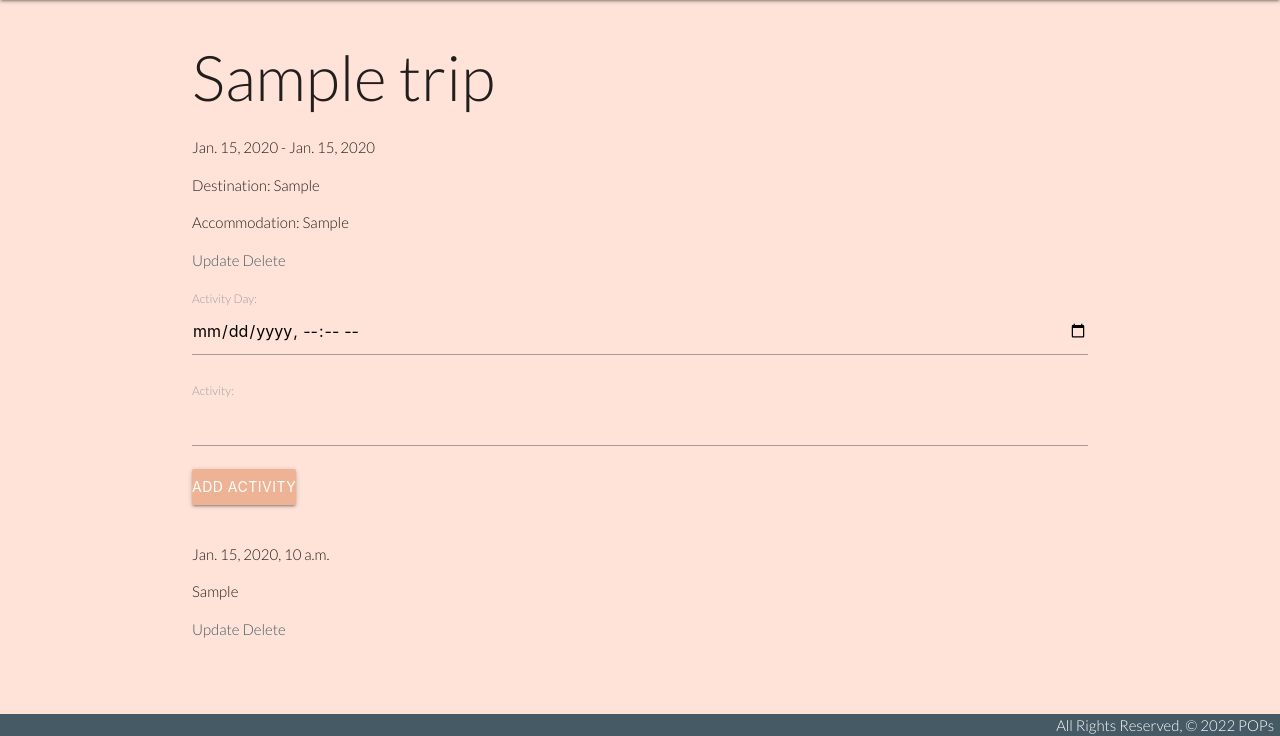
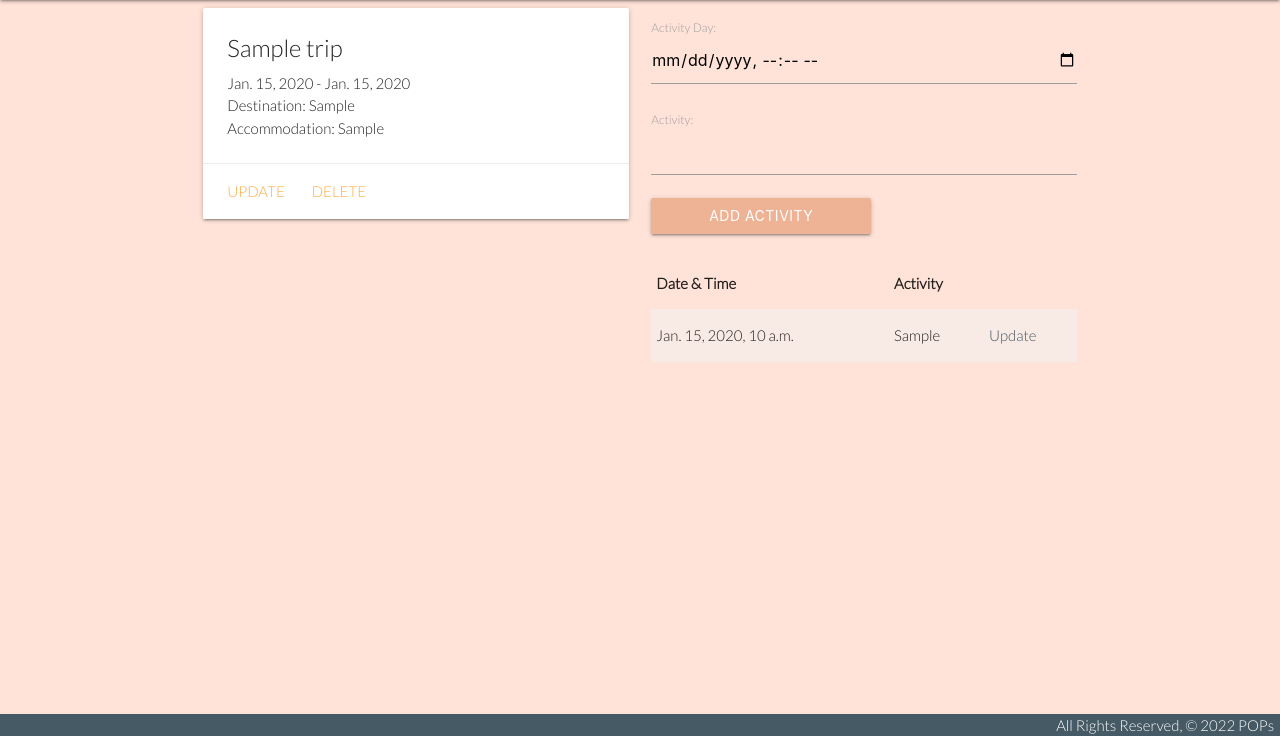
Before and after one commit to iris-personal/Next-Stop, a Django app: page /trips/1/ in a window 1280 px wide. Shown: the part 64-800 px from the top of the page. Run offline with Django 4.2, Linux system fonts and the light colour scheme; a user stored in the database is signed in; tables that the repository leaves empty hold one stand-in row (values such as "Sample post").

Commit message:
Styling update & Delete fix

```diff
--- a/main_app/templates/base.html
+++ b/main_app/templates/base.html
@@ -9,7 +9,7 @@
     <script src="https://cdnjs.cloudflare.com/ajax/libs/materialize/1.0.0/js/materialize.min.js"></script>
     <link rel="stylesheet" type="text/css" href="{% static 'css/style.css' %}">
     <title>Next Stop</title>
-    <link rel="icon" href="https://i.imgur.com/XqW2YV0.jpg" type="image/png">
+    <link rel="icon" href="https://i.imgur.com/Vw5qWcd.png" type="image/png">
     <link rel="preconnect" href="https://fonts.googleapis.com">
     <link rel="preconnect" href="https://fonts.gstatic.com" crossorigin>
     <link href="https://fonts.googleapis.com/css2?family=Lato:wght@300&display=swap" rel="stylesheet">
--- a/main_app/templates/main_app/activity_form.html
+++ b/main_app/templates/main_app/activity_form.html
@@ -7,9 +7,11 @@
 <form action="" method="POST">
   {% csrf_token %}
   {{ form.as_p }}
-  <input type="submit" value="Submit!" class="btn">
+  <input type="submit" value="Update Activity" class="waves-effect waves-light btn" id="btn">&nbsp;&nbsp;
+  <a class="waves-effect waves-light btn" id="btn" href="{% url 'activities_delete' activity.id %}">Delete Activity</a>
 </form>
 
 
 
+
 {% endblock %}
--- a/main_app/templates/main_app/trip_confirm_delete.html
+++ b/main_app/templates/main_app/trip_confirm_delete.html
@@ -9,9 +9,8 @@
 
       <form action="" method="POST">
         {% csrf_token %}
-        <input type="submit" value="Yes - Delete!">
-        <br>
-        <a href="{% url 'detail' trip.id %}">Cancel</a>
+        <input class="waves-effect waves-light btn" id="btn" type="submit" value="Yes - Delete!">&nbsp;&nbsp;
+        <a class="waves-effect waves-light btn" id="btn" href="{% url 'detail' trip.id %}">Cancel</a>
       </form>
 
 
--- a/main_app/templates/main_app/trip_form.html
+++ b/main_app/templates/main_app/trip_form.html
@@ -12,7 +12,7 @@
       <input type="date" name="start" id="" value="{{ trip.start }}">
       <label>End Date:</label>
       <input type="date" name="end" id="" value="{{ trip.end }}">
-    <input type="submit" value="Submit!" class="btn">
+    <input class="waves-effect waves-light btn" id="btn" type="submit" value="Submit!">
 </form>
 
 {% else %}
@@ -27,7 +27,7 @@
   <input type="date" name="start" id="" >
   <label>End Date:</label>
   <input type="date" name="end" id="" >
-  <input type="submit" value="Submit!" class="btn">
+  <input class="waves-effect waves-light btn" id="btn" type="submit" value="Submit!">
 </form>
 {% endif %}
 
--- a/main_app/templates/trips/detail.html
+++ b/main_app/templates/trips/detail.html
@@ -2,30 +2,51 @@
 {% block content %}
 
 
-<div>
-    <h1>{{trip.name}}</h1>
+<div class="row">
+    <div class="col s6">
+        <div class="card">
+            <div class="card-content">
+                <span class="card-title">{{ trip.name }}</span>
                 <p>{{ trip.start }} - {{ trip.end }}</p>
                 <p>Destination: {{ trip.destinations }}</p>
                 <p>Accommodation: {{ trip.accommodation }}</p>
+            </div>
+            <div class="card-action">
                 <a href="{% url 'trips_update' trip.id %}">Update</a>
                 <a href="{% url 'trips_delete' trip.id %}">Delete</a>
             </div>
-<div>
+        </div>
+    </div>
+    <div class="col s6">
         <form action="{% url 'add_activity' trip.id %}" method="POST">
             <div class="form-group">
                 {% csrf_token %}
                 {{ activity_form.as_p }}
             </div>
-        <button class="btn" type="submit">Add Activity</button>
+            <button class="waves-effect waves-light btn" id="btn" type="submit">Add Activity</button>
         </form>
         <br>
+        <table class="striped">
+            <thead>
+                <tr>
+                    <th>Date & Time </th>
+                    <th>Activity</th>
+                    <th></th>
+                </tr>
+            </thead>
+            <tbody>
                 {% for activity in trip.activity_set.all %}
-        <p>{{activity.d_time}}</p>
-        <p>{{activity.activity}}</p>
-        <a href="{% url 'activities_update' activity.id %}">Update</a>
-        <a href="{% url 'activities_delete' activity.id %}">Delete</a>
+                <tr>
+                    <td>{{activity.d_time}}</td>
+                    <td>{{activity.activity}}</td>
+                    <td><a href="{% url 'activities_update' activity.id %}">Update</a></td>
+                </tr>
                 {% endfor %}
+            </tbody>
+        </table>
+    </div>
 </div>
 
 
+
 {% endblock %}
--- a/main_app/views.py
+++ b/main_app/views.py
@@ -39,9 +39,7 @@
   if request.method == 'POST':
     form = UserCreationForm(request.POST)
     if form.is_valid():
-      #this will add the user to the DB
       user = form.save()
-      # auto matically log in the new user
       login(request, user)
       return redirect('index')
   else:
@@ -50,59 +48,52 @@
   context = {'form': form, 'error_message': error_message}
   return render(request, 'registration/signup.html', context)
 
-@login_required
-def add_activity(request, trip_id):
-  form = ActivityForm(request.POST)
-  if form.is_valid():
-    new_activity = form.save(commit=False)
-    new_activity.trip_id = trip_id
-    new_activity.save()
-  return redirect('detail', trip_id=trip_id)
-
 def destinations(request):
   return render(request, 'destinations.html')
 
 def destinations_search(request):
   cityId = random.randint(6576468, 10936014)
-  # print(cityId)
   secret_key = os.environ['SECRET_KEY']
   access_key = os.environ['ACCESS_KEY']
-  encoded_bytes = base64.b64encode(f'{access_key}:{secret_key}'.encode("utf-8"))
-  auth_key = str(encoded_bytes, "utf-8")
+  encoded_bytes = base64.b64encode(f'{access_key}:{secret_key}'.encode('utf-8'))
+  auth_key = str(encoded_bytes, 'utf-8')
   headers = {
     'Authorization': f'Basic {auth_key}'
   }
   response = requests.get(f'https://api.roadgoat.com/api/v2/destinations/{cityId}', headers=headers)
-  print(cityId)
   data = response.json()
+
   budget = data['data']['attributes']['budget']
   if budget == {}:
     text = 'unknown'
   else:
     budgetText = budget[(list(budget.keys())[0])]
     text = budgetText['subText']
+
   safety = data['data']['attributes']['safety']
   if safety == {}:
     safetyRating = 'unknown'
   else:
     safetyText = safety[(list(safety.keys())[0])]
     safetyRating = safetyText['subText']
+
   covid = data['data']['attributes']['covid']
   covidText = covid[(list(covid.keys())[0])]
   covidRating = covidText['text']
-  avgRating = data["data"]["attributes"]["average_rating"]
-  avgRatingCond = "{:.2f}".format(avgRating)
+
+  avgRating = data['data']['attributes']['average_rating']
+  avgRatingCond = '{:.2f}'.format(avgRating)
+
   for item in data['included']:
     if item['type'] == 'photo' and int(item['id']) != 549 and int(item['id']) != 683:
       photos = item['attributes']['image']['medium']
     else:
       photos = 'https://i.imgur.com/XqW2YV0m.jpg'
+
   slugs = []
-
   for item in data['included']:
     if item['type'] == 'known_for':
       slugs.append(item['attributes']['slug'])
-
 
   return render(request, 'destinations.html', {
    'data': data,
@@ -113,6 +104,15 @@
    'slugs': slugs,
    'avgRatingCond': avgRatingCond
   })
+
+@login_required
+def add_activity(request, trip_id):
+  form = ActivityForm(request.POST)
+  if form.is_valid():
+    new_activity = form.save(commit=False)
+    new_activity.trip_id = trip_id
+    new_activity.save()
+  return redirect('detail', trip_id=trip_id)
 
 class TripsCreate(LoginRequiredMixin, CreateView):
   model = Trip
@@ -133,6 +133,7 @@
 class ActivitiesUpdate(LoginRequiredMixin, UpdateView):
   model = Activity
   fields = ['d_time', 'activity']
+  success_url = '/trips/{trip_id}/'
 
 class ActivitiesDelete(LoginRequiredMixin, DeleteView):
   model = Activity
```
Also changed, not shown: main_app/templates/main_app/activity_confirm_delete.html (+3 -6 lines). Lines whose indentation alone changed are shown as unchanged.
